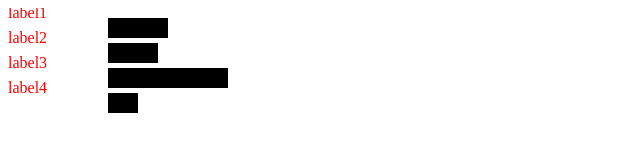
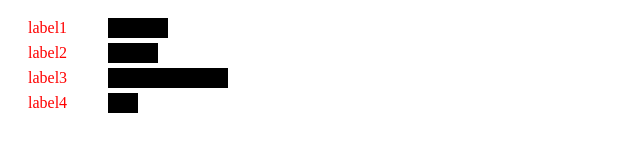
Before and after one commit to 212x015x/InfoVis2021, a plain HTML site: page W04/task2.html in a window 1280 px wide. Shown: the whole page, without its empty margins (0-640 px from the left). Drawn offline with nearby package versions, Linux system fonts and the light colour scheme.

Commit message:
add task2

```diff
--- a/W04/task2.html
+++ b/W04/task2.html
@@ -17,14 +17,17 @@
 		.attr("height", function(d){ return d.h; })
 		.attr("width", function(d){ return  d.w; })
 
+
 		svg.selectAll("text")
 		.data(data)
 		.enter()
 		.append("text")
-		.attr("x", function(d){ return 0 ; })
+		.attr("x", function(d){ return 20 ; })
 	    .attr("y", function(d){ return d.y ; })
+		.attr("dy", "15")
 	    .text(function(d){ return  d.l; })
 		.attr("fill","red")
+
 	 };
 	</script>
     </body>
```
